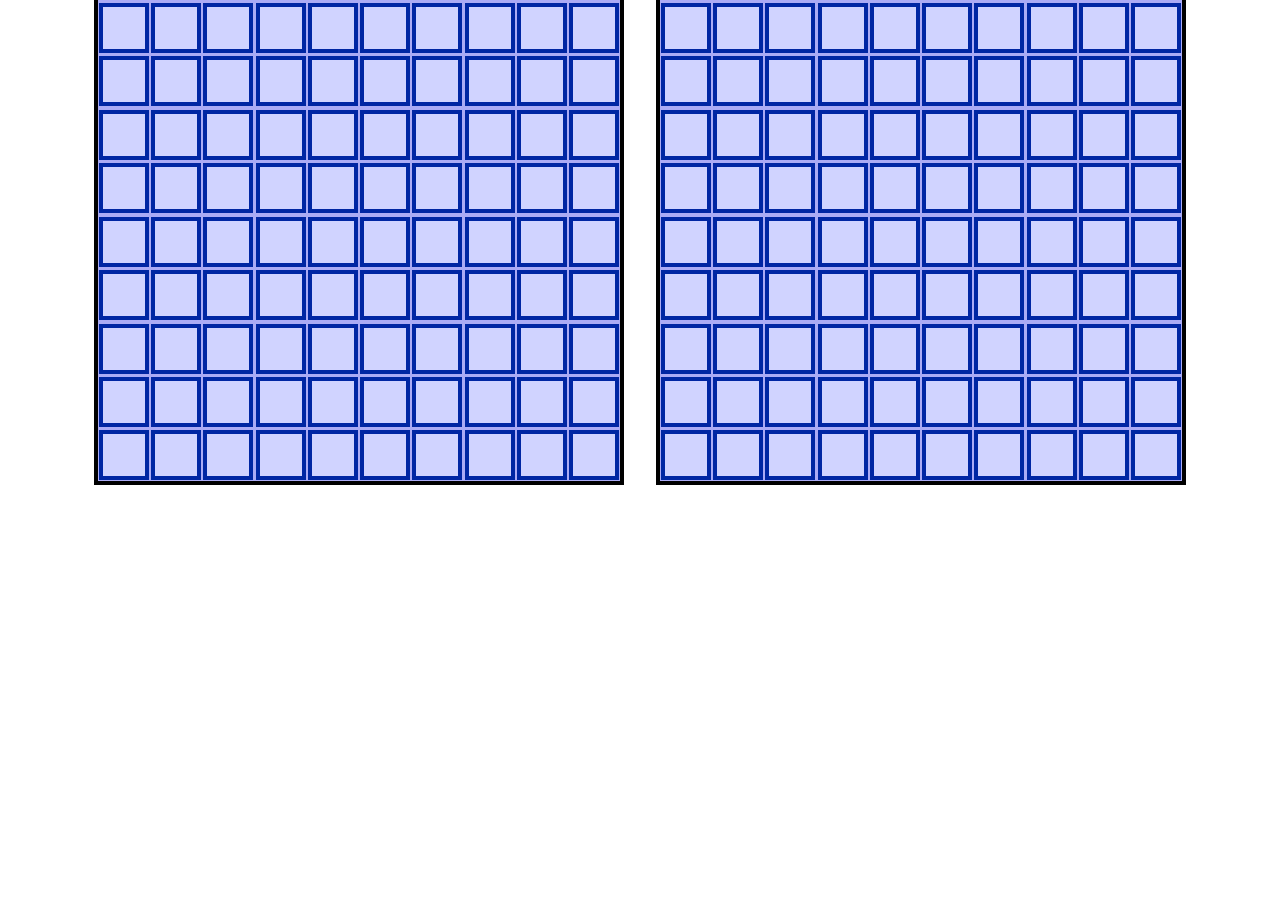
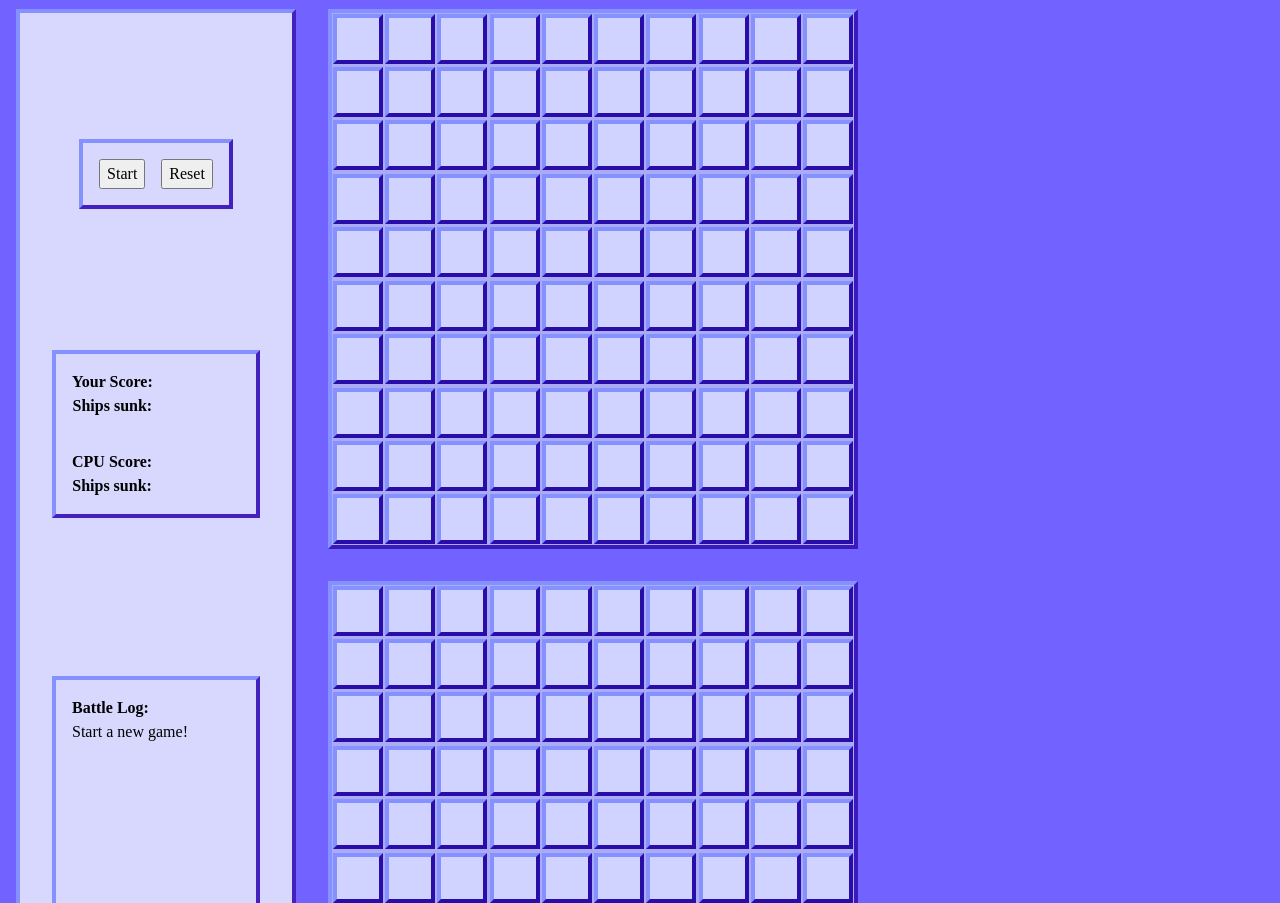
Before and after one commit to SapphicBear/BattleShip, a website built with webpack: page src/index.html in a window 1280 px wide. Shown: the part 79-982 px from the top of the page. Before the commit the page ends 800 px from the top, so only its background shows below. Built offline with nearby package versions, Linux system fonts and the light colour scheme.

Commit message:
style changes and expansions to the dom
Add logging functionality and score

```diff
--- a/src/index.html
+++ b/src/index.html
@@ -12,7 +12,24 @@
         <h1>Battleship</h1>
     </header>
     <main>
-        <div class="player-area">
+        <div class="info-area">
+            <div class="button-area">
+            <button type="button" id="start-button">Start</button>
+            <button type="button" id="reset-button">Reset</button>
+            </div>
+            <div class="score-area">
+                <h4 class="player score">Your Score:</h4>
+                <h4 class="cpu score">CPU Score:</h4>
+            </div>
+            <div class="log-area">
+                <h4 class="log-text">Battle Log:</h4>
+                <ul class="log">
+
+                </ul>
+            </div>
+        </div>
+        <div class="game-area">
+            <div class="player-area">
             <div class="player board">
 
             </div>
@@ -24,6 +41,7 @@
             </div>
 
         </div>
+        </div>
 
     </main>
 
--- a/src/javascript/DOM.js
+++ b/src/javascript/DOM.js
@@ -1,9 +1,11 @@
 function cacheDOM() {
     const outer = document.querySelectorAll("main > div");
     const boards = document.querySelectorAll(".board");
+    const scores = document.querySelectorAll(".score");
     let [playerArea, cpuArea] = outer;
     let [playerBoard, cpuBoard] = boards;
-    return {playerArea, cpuArea, playerBoard, cpuBoard};
+    let [playerScore, cpuScore] = scores;
+    return {playerArea, cpuArea, playerBoard, cpuBoard, playerScore, cpuScore};
 }
 function renderBoard(size, player, dom) {
     // render boards based off the grids of the player provided.
@@ -25,4 +27,40 @@ function removeBoard() {
     }
 }
 
-export { cacheDOM, renderBoard, removeBoard }
+function printScores(input1, input2, dom) {
+    if (document.querySelectorAll(".score-text")) {
+        document.querySelectorAll(".score-text").forEach((score) => {
+            score.remove();
+            score.textContent = "";
+        })
+    }
+    let playerh4 = document.createElement("h4");
+    playerh4.textContent = `Ships sunk: ${input1}`;
+    let cpuh4 = document.createElement("h4");
+    cpuh4.textContent = `Ships sunk: ${input2}`;
+    playerh4.className = "score-text";
+    cpuh4.className = "score-text";
+    dom.playerScore.appendChild(playerh4);
+    dom.cpuScore.appendChild(cpuh4);
+}
+
+function printLog(input) {
+    let prevLi = document.querySelectorAll(".log-item");
+    if (prevLi.length > 5) {
+        prevLi[0].remove();
+        prevLi[1].remove();
+    }
+    let log = document.querySelector(".log");
+    let li = document.createElement("li");
+    li.className = "log-item";
+    li.textContent = input;
+    log.appendChild(li);
+}
+function clearLog() {
+    let log = document.querySelectorAll(".log-item");
+    log.forEach((item) => {
+        item.remove();
+    });
+}
+
+export { cacheDOM, renderBoard, removeBoard, printScores, printLog, clearLog }
--- a/src/javascript/Game.js
+++ b/src/javascript/Game.js
@@ -25,32 +25,33 @@ export class Game {
             if (coords == false) {
                 throw new Error("ERROR with player.getUserCoords");
             }
-            console.log(coords)
             let result = this.cpu.board.checkGrid(coords);
-            console.log(result)
             if (result == true) {
                 let foundShip = this.cpu.searchForShip(coords); // ZZZ edit
-                console.log(foundShip)
                 foundShip.takeHit();
+                this.currentPlayer = this.cpu;
+                return `HIT: Player hit ship at location: ${+coords[1] + 1}, ${+coords[0] + 1}!`
                 // change DOM to make hit
             } else {
-                console.log("Miss!");
+                this.currentPlayer = this.cpu;
+                return "Miss!";
             }
-            this.currentPlayer = this.cpu;
+
     }
     cpuTurn() {
         let coords = this.cpu.getCoords();
-            console.log(coords)
             let result = this.player.board.checkGrid(coords);
-            console.log(result)
             if (result == true) {
                 let foundShip = this.player.searchForShip(coords);
-                console.log(foundShip)
                 foundShip.takeHit();
-                // change dom to keep track of hit
+                this.currentPlayer = this.player;
+                return `HIT: CPU hit ship at location: ${+coords[1] + 1}, ${+coords[0] + 1}!`
 
+            } else {
+                this.currentPlayer = this.player;
+                return "Miss!";
             }
-            this.currentPlayer = this.player
+
     }
     gameOver() {
         // runs when one player reaches the max ships sunk
@@ -59,6 +60,7 @@ export class Game {
         } else {
             this.winner = this.player;
         }
-        console.log(`The winner is: ${this.winner.name}! Congrats!`);
+        this.isRunning = false;
+        return `The winner is: ${this.winner.name}! Congrats!`;
     }
 };
--- a/src/javascript/index.js
+++ b/src/javascript/index.js
@@ -5,12 +5,15 @@ import { Player, CPU } from "./player.js";
 import { listeners } from "./listeners.js"
 
 function drawSiteDefault() {
+    DOM.removeBoard();
     let default1 = new Player("default");
     let default2 = new CPU();
     DOM.renderBoard(10, default1, cachedDOM.playerBoard);
     DOM.renderBoard(10, default2, cachedDOM.cpuBoard);
     cachedDOM.cpuBoard.classList.add("inactive");
     cachedDOM.playerBoard.classList.add("inactive");
+    DOM.printLog("Start a new game!");
+    DOM.printScores("", "", cachedDOM);
 }
 // when game starts:
 
@@ -22,6 +25,7 @@ function startGame() {
     game.initialize();
     DOM.renderBoard(10, game.player, cachedDOM.playerBoard);
     DOM.renderBoard(10, game.cpu, cachedDOM.cpuBoard);
+    DOM.printScores(0, 0, cachedDOM)
     loadListener();
     return game;
 }
@@ -29,15 +33,18 @@ function gameDriver(input) {
     let playerSunkShips = game.player.checkShips();
     let cpuSunkShips = game.cpu.checkShips();
     if (playerSunkShips === Player.maxShips || cpuSunkShips === CPU.maxShips) {
-        game.gameOver();
+        DOM.printLog(game.gameOver());
         return;
     }
 
     DOM.removeBoard();
-    game.playerTurn(input);
-    game.cpuTurn();
+    let playerTurn = game.playerTurn(input);
+    let cpuTurn = game.cpuTurn();
     DOM.renderBoard(10, game.player, cachedDOM.playerBoard);
     DOM.renderBoard(10, game.cpu, cachedDOM.cpuBoard);
+    DOM.printScores(game.cpu.checkShips(), game.player.checkShips(), cachedDOM);
+    DOM.printLog(playerTurn);
+    DOM.printLog(cpuTurn);
     loadListener();
 }
 function loadListener() {
@@ -49,6 +56,14 @@ function loadListener() {
 
 //
 console.log("Success! Javascript connected!");
+let game;
 const cachedDOM = DOM.cacheDOM();
 drawSiteDefault();
-// let game = startGame();
+listeners.resetButton(() => {
+    DOM.clearLog();
+    drawSiteDefault();
+});
+listeners.startButton(() => {
+    game = startGame();
+    DOM.clearLog();
+});
--- a/src/javascript/listeners.js
+++ b/src/javascript/listeners.js
@@ -13,7 +13,13 @@ const listeners = {
         button.addEventListener("click", () => {
             handler();
         })
-    }
+    },
+    resetButton(handler) {
+        let resetButton = document.getElementById("reset-button");
+        resetButton.addEventListener("click", () => {
+            handler();
+        });
+    },
 };
 
 export {listeners};
--- a/src/styles.css
+++ b/src/styles.css
@@ -12,6 +12,8 @@
 body {
     line-height: calc(1em + 0.5rem);
     -webkit-font-smoothing: antialiased;
+    height: 100vh;
+    background: rgb(114, 98, 255);
 }
 img {
     max-width: 100%;
@@ -35,12 +37,79 @@ p {
 h1, h2, h3, h4, h5, h6 {
     text-wrap: balance;
 }
+ul, li {
+    padding: 0;
+    margin: 0;
+}
+li {
+    list-style: none;
+}
 
+header {
+    color:  rgb(251, 251, 255);
+    margin-top: 1rem;
+    padding: 1rem;
+    place-self: center;
+}
 main {
+    display: grid;
+    grid-auto-flow: column;
+    grid-template-columns: 0.5fr 2fr;
+    gap: 2rem;
+    padding: 1rem;
+}
+.info-area, .log-area, .score-area, .button-area {
+    border: 4px rgba(39, 0, 179, 0.842) solid;
+    border-top: rgb(133, 145, 255) 4px solid;
+    border-left-color: rgb(133, 145, 255);
+    background: rgb(216, 216, 255);
+    padding: 1rem;
+}
+.info-area {
+    gap: 2rem;
+    text-align: center;
     display: flex;
+    flex-direction: column;
+    justify-content: space-evenly;
+    align-items: center;
+    padding-top: 1rem;
+
+    .button-area {
+
+        gap: 1rem;
+        display: flex;
+    }
+    .score-area {
+        display: flex;
+        gap: 2rem;
+        flex-direction: column;
+        align-items: start;
+        width: 26ch;
+    }
+
+    .log-area{
+        display: flex;
+        flex-flow: column wrap;
+        align-items: start;
+        padding: 1rem;
+        margin: 1rem;
+        width: 26ch;
+        min-height: 300px;
+        > ul {
+            text-align: left;
+            display: flex;
+            flex-direction: column;
+            align-items: flex-start;
+        }
+    }
+}
+
+.game-area {
+    display: flex;
+    flex-wrap: wrap;
+    justify-items: center;
+    align-items: center;
     gap: 2rem;
-    flex-wrap: wrap;
-    justify-content: center;
 }
 
 .board {
@@ -51,14 +120,18 @@ main {
     height: 540px;
     width: 530px;
     gap: 0.14rem;
-    border: 4px black solid;
+    border: 4px rgba(39, 0, 179, 0.842) solid;
+    border-top: rgb(133, 145, 255) 4px solid;
+    border-left-color: rgb(133, 145, 255);
     background: rgb(171, 171, 245);
 }
 
 div[class*="grid"] {
     width: 50px;
     height: 50px;
-    border: rgb(0, 38, 163) 4px solid;
+    border: rgba(30, 0, 163, 0.938) 4px solid;
+    border-top: rgb(133, 145, 255) 4px solid;
+    border-left-color: rgb(133, 145, 255);
     background: rgb(208, 211, 255);
 
     &[class*="CPU"]:hover {
```
